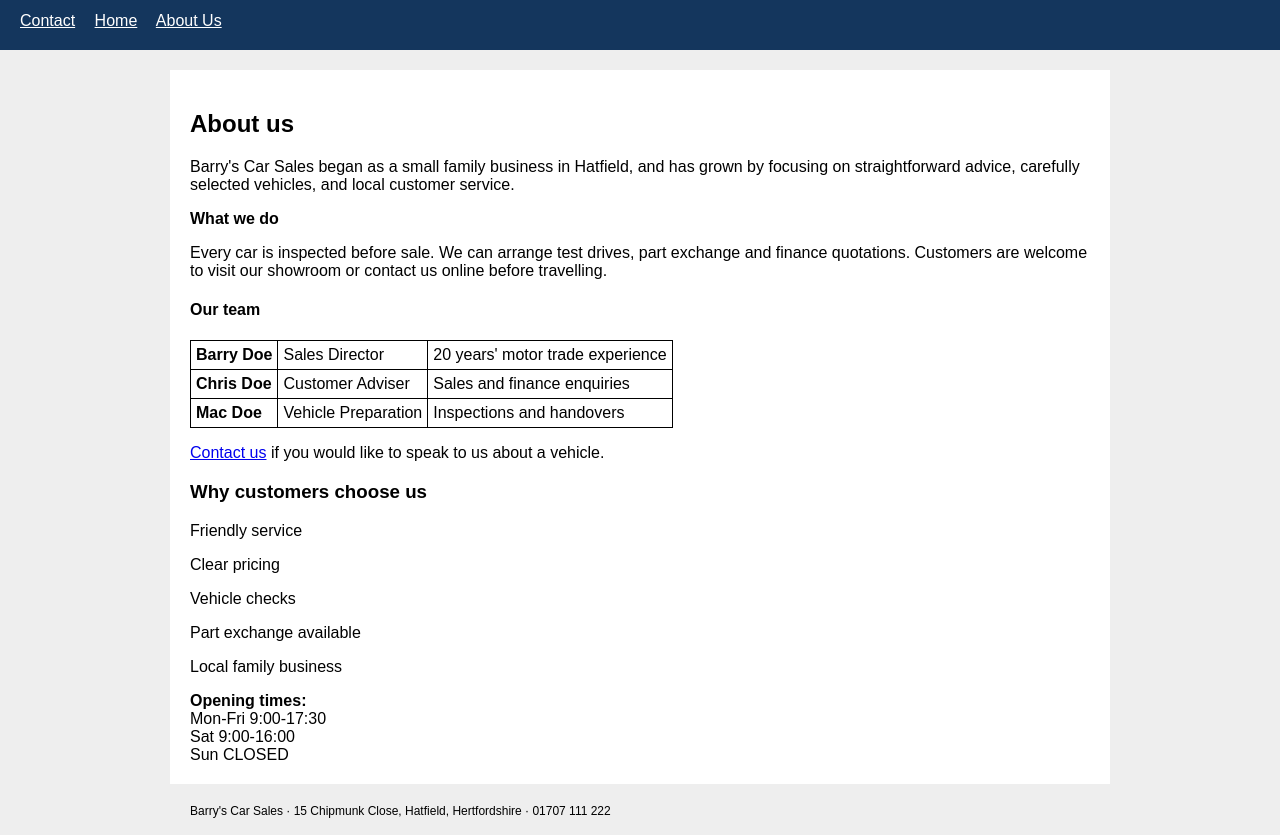
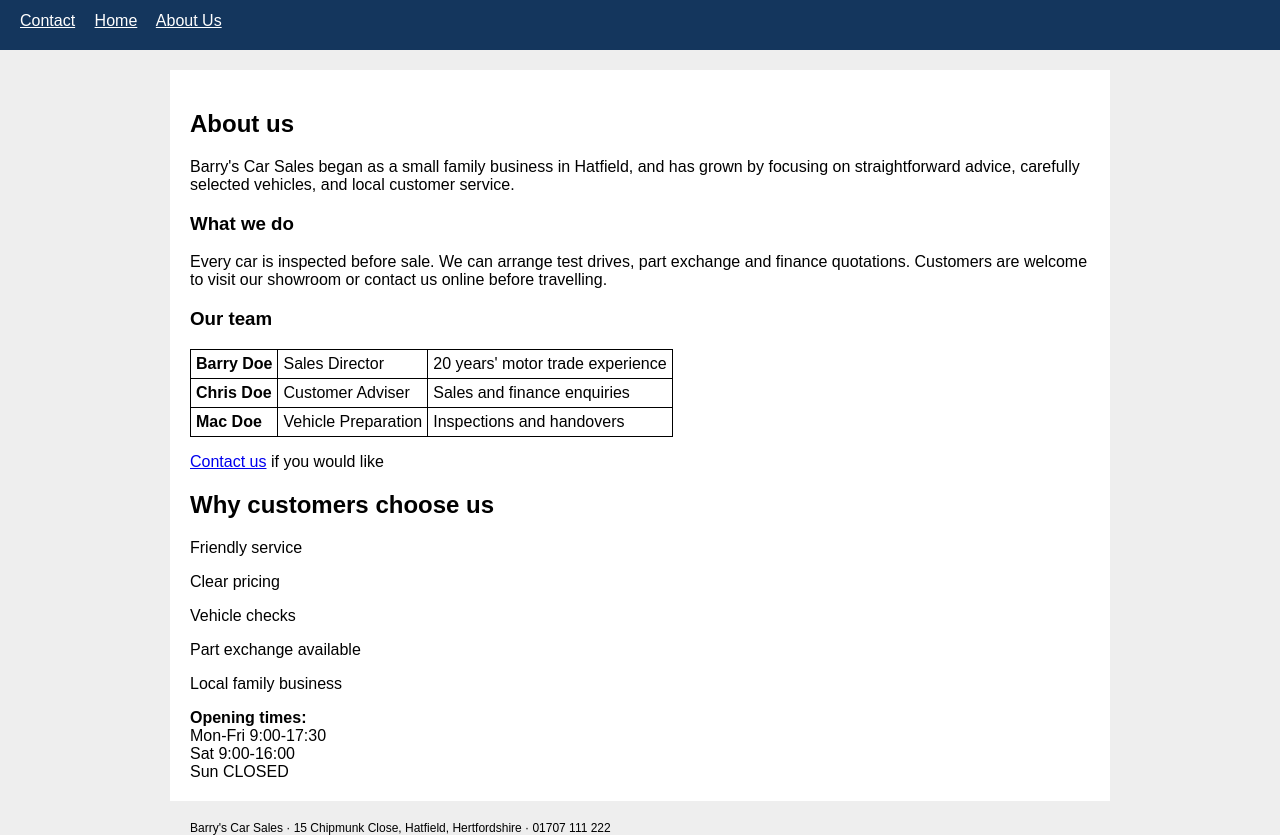
Before and after one commit to ayaanamjad41/barrys-car-sales-enhanced, a plain HTML site: page about.html in a window 1280 px wide. Shown: the part 96-931 px from the top of the page. Drawn offline with Linux system fonts and the light colour scheme.

Commit message:
Fix heading hierarchy on index and about pages (WCAG 1.3.1, 2.4.6)

```diff
--- a/about.html
+++ b/about.html
@@ -28,10 +28,10 @@
             <h2>About us</h2>
             <p>Barry's Car Sales began as a small family business in Hatfield, and has grown by focusing on straightforward advice, carefully selected vehicles, and local customer service.</p>
 
-            <div><strong>What we do</strong></div>
+            <h3>What we do</h3>
             <p>Every car is inspected before sale. We can arrange test drives, part exchange and finance quotations. Customers are welcome to visit our showroom or contact us online before travelling.</p>
 
-            <h4>Our team</h4>
+           <h3>Our team</h3>
             <table>
                 <tr>
                     <td><strong>Barry Doe</strong></td>
@@ -50,11 +50,11 @@
                 </tr>
             </table>
 
-            <p><a href="enquiry.html">Contact us</a> if you would like to speak to us about a vehicle.</p>
+            <p><a href="enquiry.html">Contact us</a> if you would like
         </section>
 
         <aside>
-            <h3>Why customers choose us</h3>
+            <h2>Why customers choose us</h2>
             <p>Friendly service</p>
             <p>Clear pricing</p>
             <p>Vehicle checks</p>
```
Also changed, not shown: index.html (+1 -1 lines).
